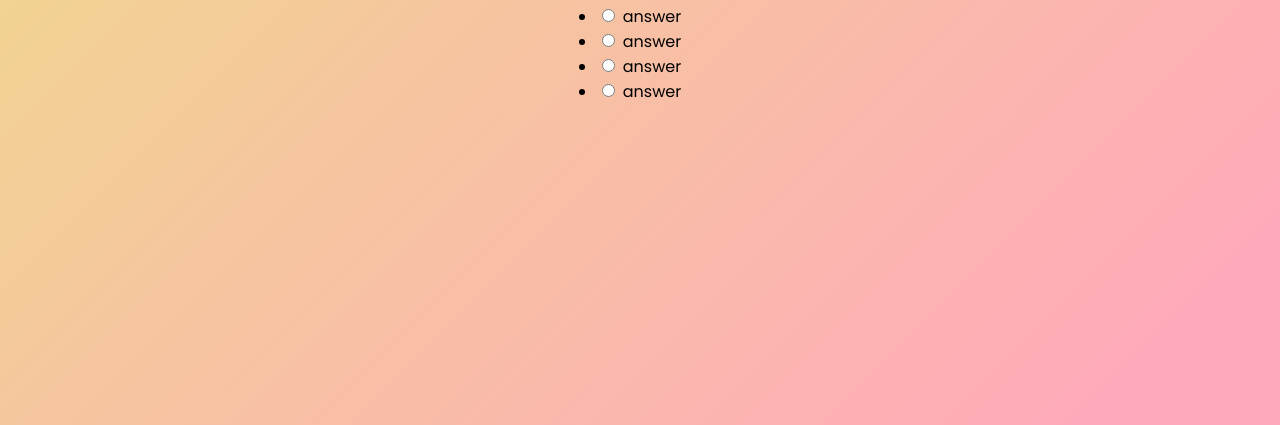
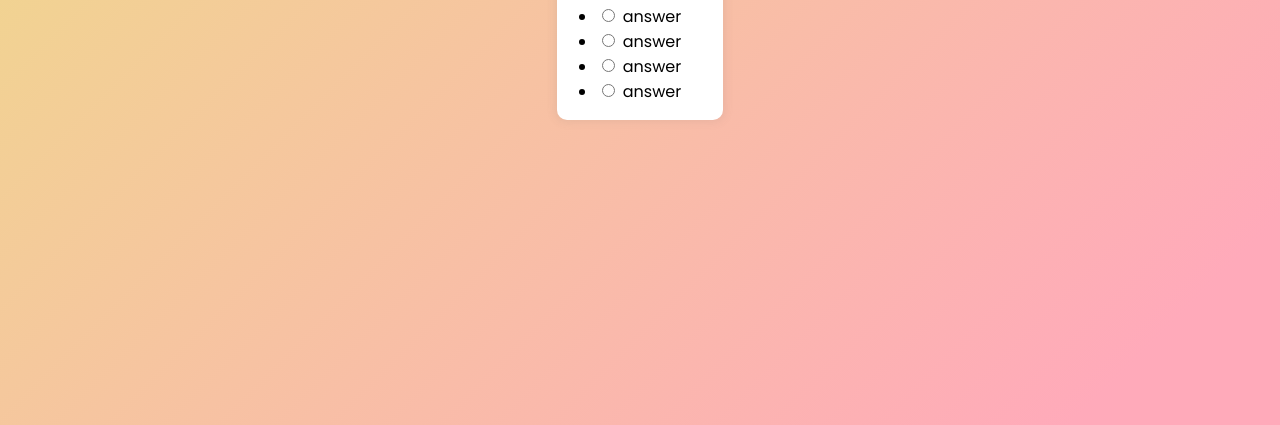
Before and after one commit to fatimahpatel/frontend_quiz_app, a plain HTML site: page index.html in a window 1280 px wide. Shown: the part 375-800 px from the top of the page. Drawn offline with Linux system fonts and the light colour scheme.

Commit message:
styled quiz container to have rounded edges

```diff
--- a/style.css
+++ b/style.css
@@ -21,3 +21,9 @@ body{
     /* if flexbox is a row, align items will align vertically */
     /* vh is viewport height aka entire height of browser */
 }
+
+.quiz-container{
+    background-color: #ffff;
+    border-radius: 10px;
+    box-shadow: 0 0 10px 2px rgba(100, 100, 100, 0.1);
+}
```
